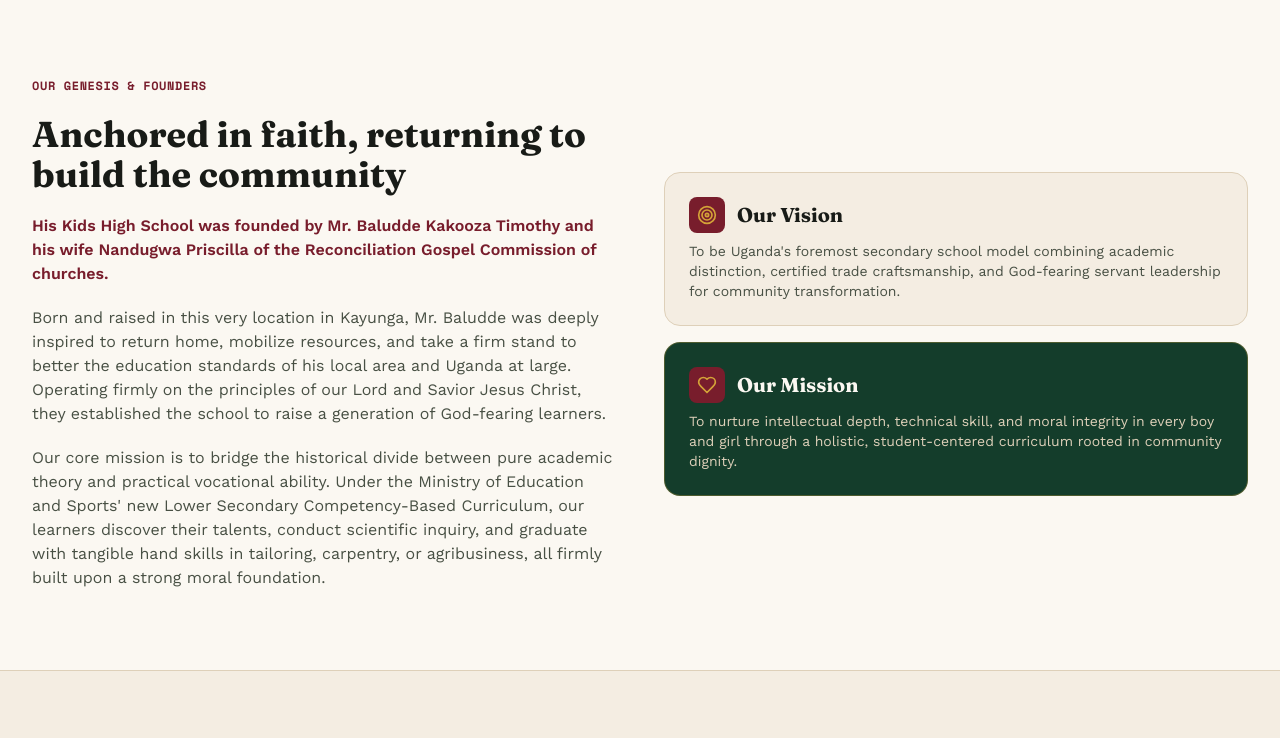
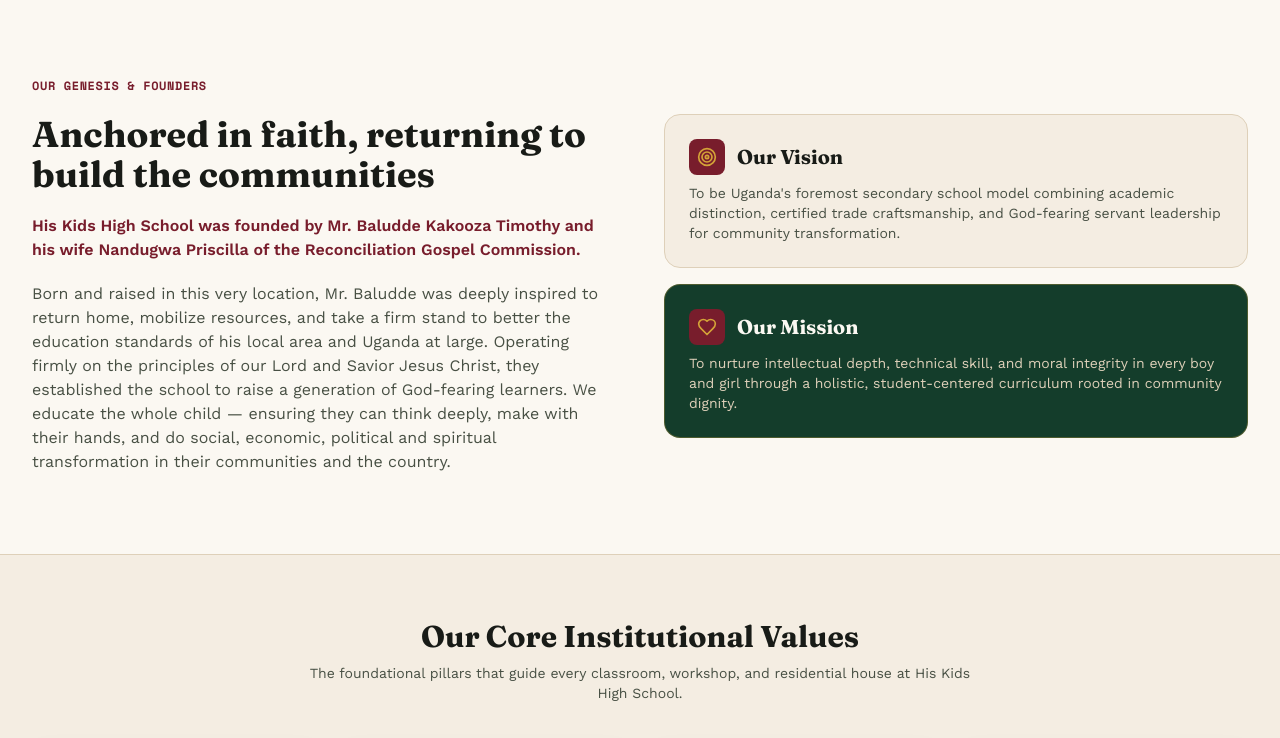
Before and after one commit to bullz-droid/hiskidshighschool, a Next.js app: page /about in a window 1280 px wide. Shown: the part 633-1371 px from the top of the page. Built offline with nearby package versions, Linux system fonts and the light colour scheme.

Commit message:
style: apply user's direct text edits to Vision and Story sections

```diff
--- a/src/app/about/page.tsx
+++ b/src/app/about/page.tsx
@@ -70,16 +70,13 @@
                 Our Genesis &amp; Founders
               </div>
               <h2 className="font-serif font-bold text-3xl sm:text-4xl text-brand-ink leading-tight">
-                Anchored in faith, returning to build the community
+                Anchored in faith, returning to build the communities
               </h2>
               <p className="text-sm sm:text-base text-brand-ink-muted leading-relaxed font-semibold text-brand-maroon">
-                His Kids High School was founded by Mr. Baludde Kakooza Timothy and his wife Nandugwa Priscilla of the Reconciliation Gospel Commission of churches.
+                His Kids High School was founded by Mr. Baludde Kakooza Timothy and his wife Nandugwa Priscilla of the Reconciliation Gospel Commission.
               </p>
               <p className="text-sm sm:text-base text-brand-ink-muted leading-relaxed">
-                Born and raised in this very location in Kayunga, Mr. Baludde was deeply inspired to return home, mobilize resources, and take a firm stand to better the education standards of his local area and Uganda at large. Operating firmly on the principles of our Lord and Savior Jesus Christ, they established the school to raise a generation of God-fearing learners.
-              </p>
-              <p className="text-sm sm:text-base text-brand-ink-muted leading-relaxed">
-                Our core mission is to bridge the historical divide between pure academic theory and practical vocational ability. Under the Ministry of Education and Sports&apos; new Lower Secondary Competency-Based Curriculum, our learners discover their talents, conduct scientific inquiry, and graduate with tangible hand skills in tailoring, carpentry, or agribusiness, all firmly built upon a strong moral foundation.
+                Born and raised in this very location, Mr. Baludde was deeply inspired to return home, mobilize resources, and take a firm stand to better the education standards of his local area and Uganda at large. Operating firmly on the principles of our Lord and Savior Jesus Christ, they established the school to raise a generation of God-fearing learners. We educate the whole child — ensuring they can think deeply, make with their hands, and do social, economic, political and spiritual transformation in their communities and the country.
               </p>
             </div>
 
--- a/src/app/page.tsx
+++ b/src/app/page.tsx
@@ -164,11 +164,11 @@
           <div className="grid grid-cols-1 lg:grid-cols-12 gap-12 items-center">
             <div className="lg:col-span-7 space-y-5">
               <h2 className="font-serif font-bold text-3xl sm:text-4xl text-brand-ink leading-tight">
-                Anchored in faith, returning to build the community
+                Anchored in faith, returning to build the communities
               </h2>
 
               <p className="font-serif text-lg sm:text-xl text-brand-ink leading-relaxed text-brand-maroon/90 font-medium">
-                Founded by Mr. Baludde Kakooza Timothy and his wife Nandugwa Priscilla of the Reconciliation Gospel Commission of churches.
+                Founded by Mr. Baludde Kakooza Timothy and his wife Nandugwa Priscilla of the Reconciliation Gospel Commission.
               </p>
 
               <p className="text-sm sm:text-base text-brand-ink-muted leading-relaxed">
@@ -176,7 +176,7 @@
               </p>
 
               <p className="text-sm sm:text-base text-brand-ink-muted leading-relaxed">
-                Operating firmly on the principles of our Lord and Savior Jesus Christ, His Kids High School was established to raise a generation of God-fearing learners. We educate the whole child — ensuring they can think deeply, make with their hands, and serve their communities with integrity.
+                Operating firmly on the principles of our Lord and Savior Jesus Christ, His Kids High School was established to raise a generation of God-fearing learners. We educate the whole child — ensuring they can think deeply, make with their hands, and do social, economic, political and spiritual transformation in their communities and the country.
               </p>
 
               <div className="pt-4">
```
